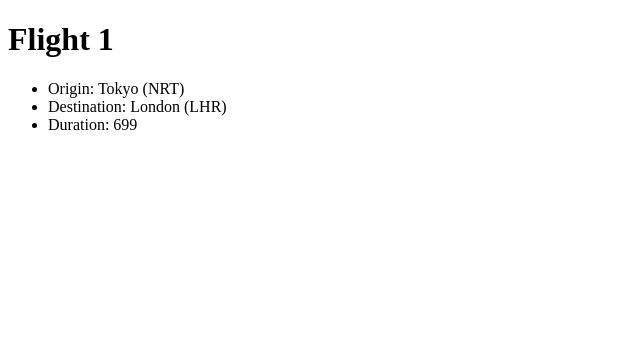
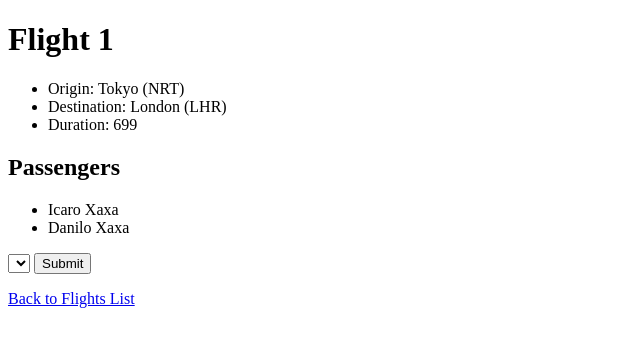
Before and after one commit to Danilo-Xaxa/django_cs50w, a Django app: page /flights/1 in a window 1280 px wide. Shown: the top 347 px of the page, without its empty margins (0-640 px from the left). Run offline with Django 3.2, Linux system fonts and the light colour scheme; data comes from the database, SQL or seed files in the repository; both versions use the stored data as it was after the commit; lists and menus that the app fills with data are empty.

Commit message:
book view

```diff
--- a/aula4/airline/flights/models.py
+++ b/aula4/airline/flights/models.py
@@ -10,7 +10,6 @@
 
 
 class Flight(models.Model):
-    # id = models.IntegerField(primary_key=True)
     origin = models.ForeignKey(Airport, on_delete=models.CASCADE, related_name="departures")
     destination = models.ForeignKey(Airport, on_delete=models.CASCADE, related_name="arrivals")
     duration = models.IntegerField()
@@ -25,4 +24,4 @@
     flights = models.ManyToManyField(Flight, blank=True, related_name="passengers")
 
     def __str__(self):
-        return self.first + self.last
+        return f"{self.first} {self.last}"
--- a/aula4/airline/flights/templates/flights/flight.html
+++ b/aula4/airline/flights/templates/flights/flight.html
@@ -9,4 +9,27 @@
     <li>Duration: {{ flight.duration }}</li>
 </ul>
 
+<h2>Passengers</h2>
+<ul>
+    {% for passenger in passengers %}
+        <li>{{ passenger }}</li>
+    {% endfor %}
+    {% if not passengers %}
+        <li>No passengers</li>
+    {% endif %}
+</ul>
+
+<form action="{% url 'book' flight.id %}" method="post">
+    {% csrf_token %}
+    <select name="passenger">
+        {% for passenger in non_passengers %}
+            <p>{{ passenger }}</p>
+            <option value="{{ passenger.id }}">{{ passenger }}</option>
+        {% endfor %}
+    </select>
+    <input type="submit">
+</form>
+
+<p><a href="{% url 'index' %}">Back to Flights List</a></p>
+
 {% endblock %}
--- a/aula4/airline/flights/templates/flights/index.html
+++ b/aula4/airline/flights/templates/flights/index.html
@@ -5,7 +5,10 @@
   <h1>Flights</h1>
   <ul>
     {% for flight in flights %}
-      <li>Flight {{ flight.id }}: {{ flight.origin }} to {{ flight.destination }} (duration: {{ flight.duration }} minutes)</li>
+      <li>
+        <a href="{% url 'flight' flight.id %}">
+        Flight {{ flight.id }}: {{ flight.origin }} to {{ flight.destination }} (duration: {{ flight.duration }} minutes)
+      </a>
       </li>
     {% endfor %}
   </ul>
--- a/aula4/airline/flights/urls.py
+++ b/aula4/airline/flights/urls.py
@@ -5,4 +5,5 @@
 urlpatterns = [
     path('', views.index, name='index'),
     path('<int:flight_id>', views.flight, name='flight'),
+    path('<int:flight_id>/book', views.book, name='book'),
 ]
--- a/aula4/airline/flights/views.py
+++ b/aula4/airline/flights/views.py
@@ -1,5 +1,7 @@
 from django.shortcuts import render
-from .models import Flight
+from .models import Flight, Passenger
+from django.urls import reverse
+from django.http import HttpResponseRedirect
 
 
 def index(request):
@@ -7,7 +9,20 @@
         "flights": Flight.objects.all()
     })
 
+
 def flight(request, flight_id):
+    flight = Flight.objects.get(pk=flight_id)
+    print(Passenger.objects.exclude(flights=flight).all())
     return render(request, 'flights/flight.html', {
-        "flight": Flight.objects.get(pk=flight_id)
+        "flight": flight,
+        "passengers": flight.passengers.all(),
+        "non_passengers": Passenger.objects.exclude(flights=flight).all()
     })
+
+
+def book(request, flight_id):
+    if request.method == "POST":
+        flight = Flight.objects.get(pk=flight_id)
+        passenger = Passenger.objects.get(pk=int(request.POST["passenger"]))
+        flight.passengers.add(passenger)
+        return HttpResponseRedirect(reverse("flight", args=(flight.id,)))
```
Also changed, not shown: aula4/airline/db.sqlite3.
